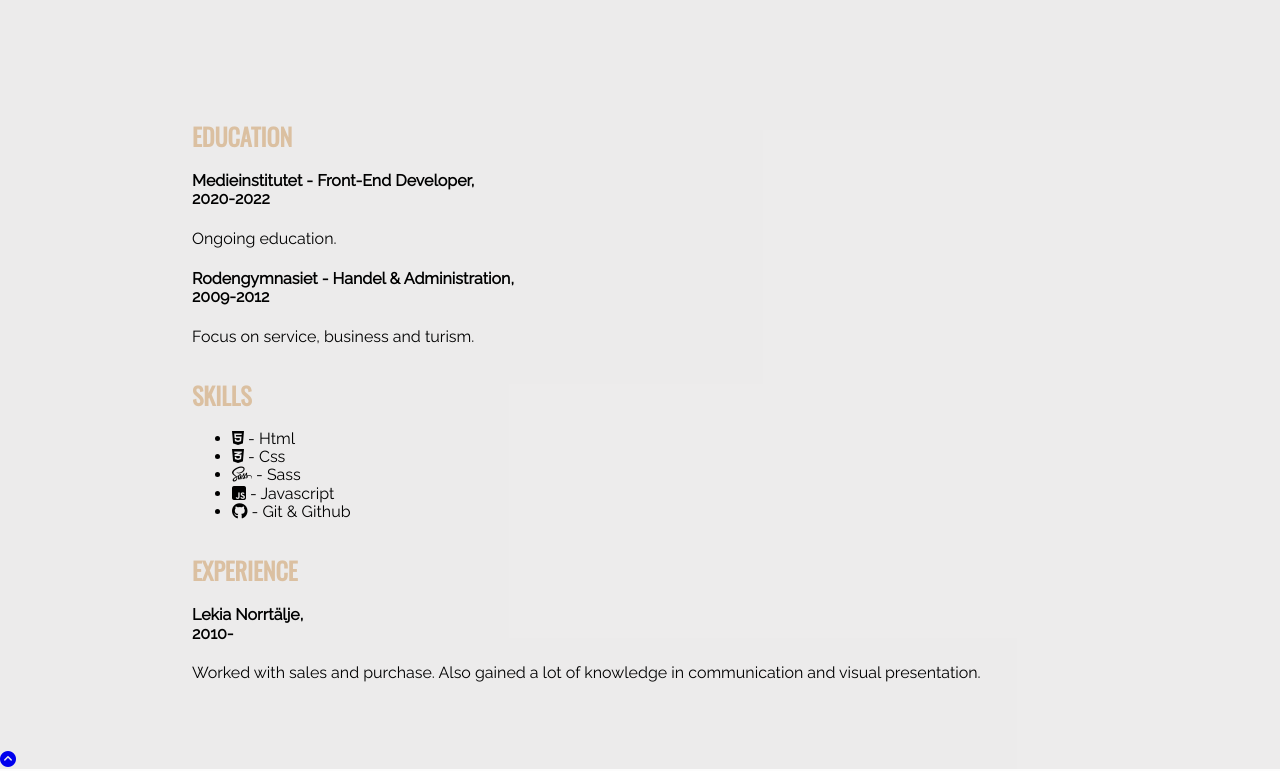
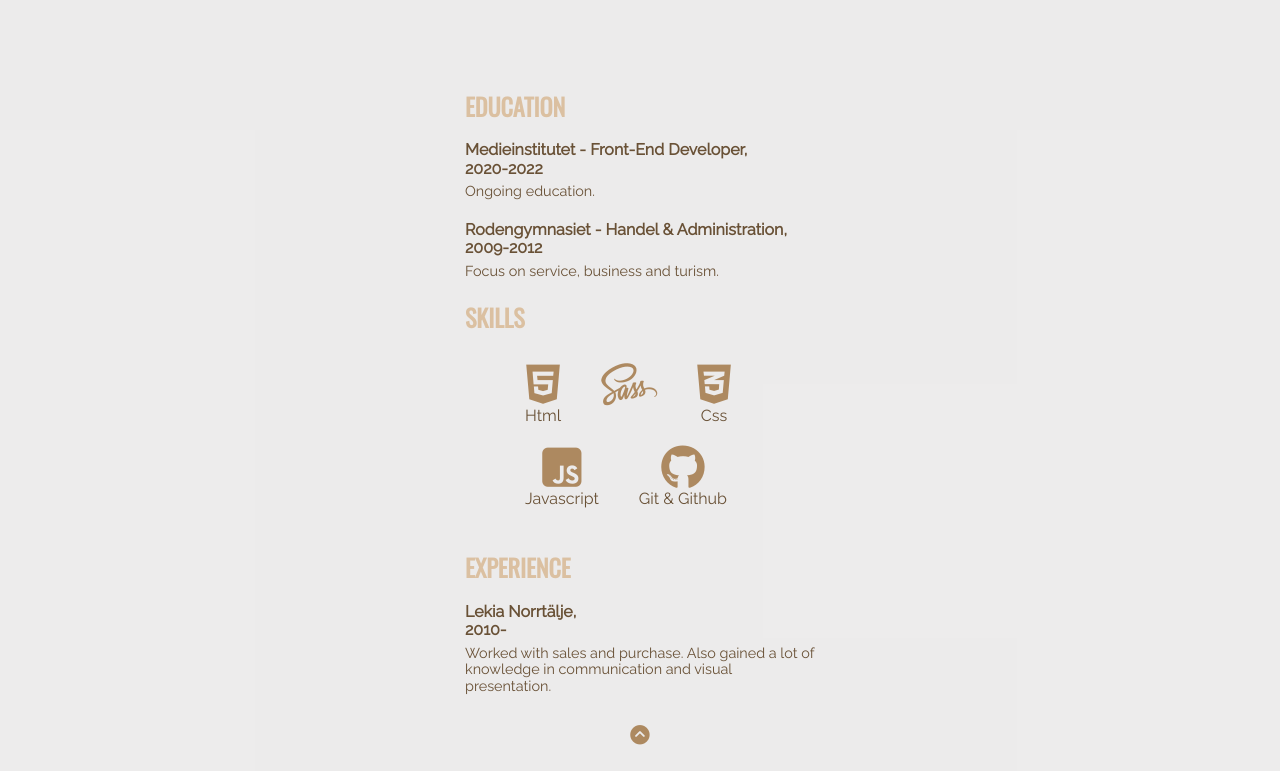
Before and after one commit to Kimmiich/Presentation-Kimmie, a plain HTML site: page index.html in a window 1280 px wide. Shown: the part 1649-2420 px from the top of the page. Drawn offline with nearby package versions, Linux system fonts and the light colour scheme; no server answers.

Commit message:
finished main styling

```diff
--- a/modules/printFunctions.mjs
+++ b/modules/printFunctions.mjs
@@ -42,11 +42,11 @@ function printEducation(main) {
     <article class="contentBox">
     <h2 class="thirdTitles">Skills</h2>
         <ul class="skills">
-            <li><i class="fab fa-html5"></i> - Html</li>
-            <li><i class="fab fa-css3-alt"></i> - Css</li>
-            <li><i class="fab fa-sass"></i> - Sass</li>
-            <li><i class="fab fa-js-square"></i> - Javascript</li>
-            <li><i class="fab fa-github"></i> - Git & Github</li>
+            <li><i class="fab fa-html5"></i> <br> Html</li>
+            <li><i class="fab fa-sass"></i></li>
+            <li><i class="fab fa-css3-alt"></i> <br> Css</li>
+            <li><i class="fab fa-js-square"></i> <br> Javascript</li>
+            <li><i class="fab fa-github"></i> <br> Git & Github</li>
         </ul>
     </article>
     <article class="contentBox">
--- a/scss/sections/_footer.scss
+++ b/scss/sections/_footer.scss
@@ -0,0 +1,18 @@
+footer {
+  position: relative;
+  top: -25px;
+  text-align: center;
+
+  a,
+  .fas {
+    color: #ad8960;
+    transition: all 0.5s ease;
+    font-size: 1.1em;
+
+    &:hover {
+      transform: translateY(-5px);
+      color: #806342;
+      text-shadow: 0px 0px 10px $text-color;
+    }
+  }
+}
--- a/scss/sections/_main.scss
+++ b/scss/sections/_main.scss
@@ -44,7 +44,7 @@ main {
     font-family: $text-font;
     text-transform: uppercase;
     color: $text-color;
-    padding-top: 100px;
+    padding-top: 70px;
   }
 
   #portfolioPage {
@@ -115,10 +115,12 @@ main {
   #educationPage {
     min-height: 100vh;
     font-family: $header-font;
+    color: #695136;
     display: flex;
     flex-flow: column nowrap;
     justify-content: center;
     align-items: center;
+    padding-bottom: 20 px;
 
     .thirdTitles {
       font-family: $text-font;
@@ -127,7 +129,39 @@ main {
     }
 
     .contentBox {
-      width: 70%;
+      width: 350px;
+      margin-bottom: 0px;
+
+      h4 {
+        margin-bottom: 2px;
+      }
+      p {
+        margin: 5px 0px;
+        font-size: 0.9em;
+      }
+    }
+
+    ul {
+      list-style: none;
+      display: flex;
+      flex-flow: row wrap;
+
+      li {
+        padding: 10px 20px;
+        text-align: center;
+
+        .fab {
+          color: #ad8960;
+          font-size: 2.8em;
+          transition: all 0.2s linear;
+
+          &:hover {
+            transform: scale(1.1);
+            color: #695136;
+            text-shadow: 3px 3px 10px $text-color;
+          }
+        }
+      }
     }
   }
 }
```
Also changed, not shown: css/style.css.
